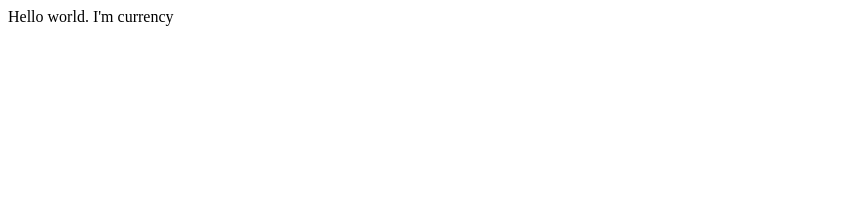
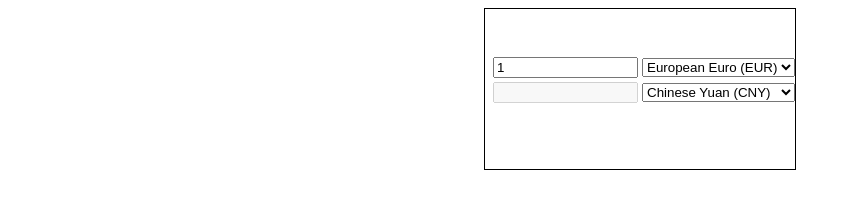
Before and after one commit to JooYoo/JS-Currency, a plain HTML site: page index.html in a window 1280 px wide. Shown: the whole page, without its empty margins (0-851 px from the left). Drawn offline with Linux system fonts and the light colour scheme; no server answers.

Commit message:
added basic element; api request failed

```diff
--- /dev/null
+++ b/css/style.css
@@ -0,0 +1,12 @@
+#box{
+    width: 300px;
+    height: 150px;
+    margin: 0px auto;
+    border: 1px solid black;
+    padding: 5px;
+}
+
+table{
+    margin: 0px auto;
+    margin-top: 40px;
+}
--- a/index.html
+++ b/index.html
@@ -1,12 +1,47 @@
 <!DOCTYPE html>
 <html lang="en">
+
 <head>
     <meta charset="UTF-8">
     <meta name="viewport" content="width=device-width, initial-scale=1.0">
     <meta http-equiv="X-UA-Compatible" content="ie=edge">
     <title>Currency</title>
+    <link rel="stylesheet" href="css/style.css">
 </head>
-<body>
-    <div>Hello world. I'm currency</div>
+
+<body onload="convertCurrency();">
+    <div id="box">
+        <table>
+            <tr>
+                <td>
+                    <input id="fromAmount" type="text" size="15" value="1">
+                </td>
+                <td>
+                    <select id="from" onchange="convertCurrency();">
+                        <option value="EUR" selected>European Euro (EUR)</option>
+                        <option value="CNY">Chinese Yuan (CNY)</option>
+                        <option value="JPY">Japanese Yen (JPY)</option>
+                        <option value="USD">US Dollar (USD)</option>
+                    </select>
+                </td>
+            </tr>
+            <tr>
+                <td>
+                    <input id="toAmount" type="text" size="15" disabled>
+                </td>
+                <td>
+                    <select id="to" onchange="convertCurrency();">
+                        <option value="EUR">European Euro (EUR)</option>
+                        <option value="CNY" selected>Chinese Yuan (CNY)</option>
+                        <option value="JPY">Japanese Yen (JPY)</option>
+                        <option value="USD">US Dollar (USD)</option>
+                    </select>
+                </td>
+            </tr>
+        </table>
+    </div>
+
+    <script src="js/currency.js"></script>
 </body>
+
 </html>
--- /dev/null
+++ b/js/currency.js
@@ -0,0 +1,28 @@
+
+var myReq = new XMLHttpRequest();
+myReq.open('GET','json file path','true');
+myReq.onload=function(){
+    var result = JSON.parse(myReq.responseText);
+    console.log(result);
+}
+myReq.send();
+
+function convertCurrency(){
+    var from = document.getElementById("from").value;
+    var to = document.getElementById("to").value;
+
+    var xmlhttp = new XMLHttpRequest();
+    var url = "http://api.fixer.io/latest?symbols=" + from + "," + to;
+    xmlhttp.open('GET', url, true);
+    xmlhttp.send();
+
+    xmlhttp.onreadystatechange = function(){
+        if(xmlhttp.readyState === 4 && xmlhttp.status == 200){
+
+            var result = xmlhttp.responseText;
+            alert(result);
+            var jsResult = JSON.parse(result);
+        }
+    }
+
+}
```
